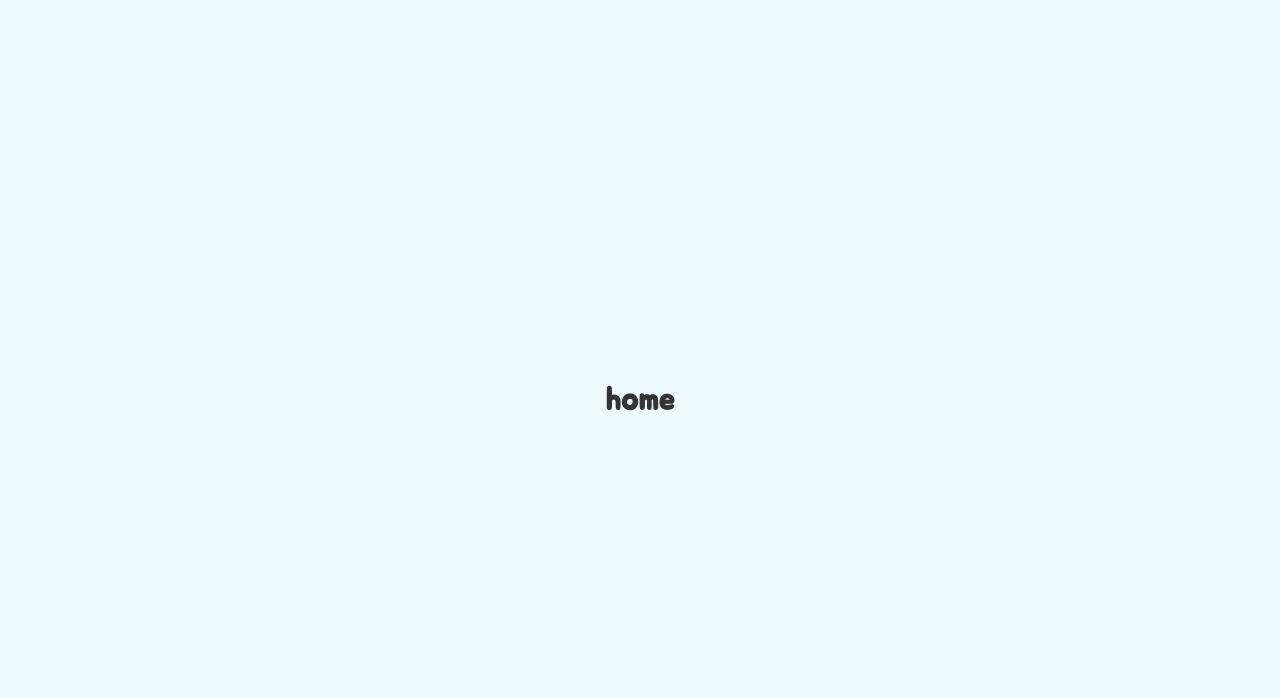
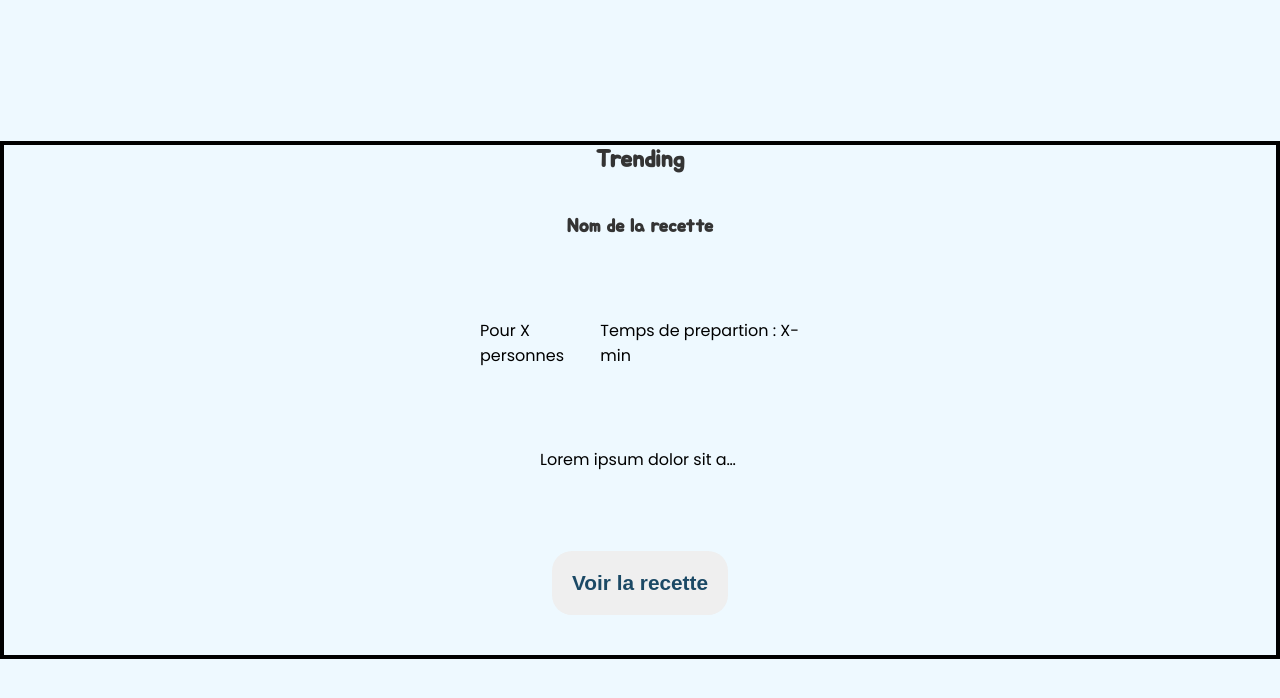
Before and after one commit to MamiThon/Front, a Vue app in the folder mamithon/: page / in a window 1280 px wide. Shown: the top 698 px of the page. Built offline with nearby package versions, Linux system fonts and the light colour scheme.

Commit message:
🚧| add trending section in home page

```diff
--- /dev/null
+++ b/mamithon/src/components/trending.vue
@@ -0,0 +1,108 @@
+<template>
+    <div class="content-trend">
+        <h2 class="title-trend">
+            Trending
+        </h2>
+        <div class="content-card-recettes">
+            <div class="card">
+                <h3> Nom de la recette</h3>
+                <span class="info">
+                    <p>Pour X personnes</p>
+                    <p>Temps de prepartion : X-min</p>
+                </span>
+                <p class="Step">
+                    Lorem ipsum dolor sit amet consectetur adipisicing elit. Fugiat atque quo aperiam cupiditate reiciendis
+                    enim eaque iste dolorum illum, ducimus ut voluptatem esse nihil sint voluptate dolores. Possimus,
+                    molestiae molestias! Lorem ipsum dolor sit amet consectetur adipisicing elit. Quasi doloremque obcaecati
+                    laudantium facere eos facilis labore porro, perferendis dolor eum consectetur fugiat. Incidunt
+                    consequuntur temporibus adipisci sunt. Earum, dolore fugit.
+                </p>
+                <button>
+                    Voir la recette
+                </button>
+            </div>
+        </div>
+    </div>
+</template>
+
+<script>
+
+export default {
+    name: "trendingRecipes",
+    components: {
+    },
+
+};
+
+</script>
+
+<style scoped>
+.content-trend {
+    display: flex;
+    flex-direction: column;
+    align-items: center;
+    justify-content: flex-start;
+    width: 100vw;
+    height: auto;
+    border: 4px solid black; /* A SUPPRIMER (pour voir les separation) */
+    /* background-color: fuchsia; */
+}
+
+.content-card-recettes {
+    display: flex;
+    flex-direction: row;
+    align-items: center;
+    justify-content: space-around;
+    width: 100%;
+    height: auto;
+    /* background-color: blue; */
+    overflow-x: scroll;
+}
+
+.card {
+    display: flex;
+    flex-direction: column;
+    align-items: center;
+    justify-content: space-around;
+    width: 20rem;
+    height: 30rem;
+    /* background-color: green; */
+    border-radius: 50px;
+}
+
+.info {
+    display: flex;
+    flex-direction: row;
+    align-items: center;
+    justify-content: space-around;
+    width: 100%;
+    height: auto;
+    /* background-color: yellow; */
+}
+
+.info p {
+    font-size: 1rem;
+}
+
+.Step {
+    /* background-color: red; */
+    position: relative;
+    overflow: hidden;
+    text-overflow: ellipsis;
+    white-space: nowrap;
+    max-width: 200px;
+}
+
+button {
+    border: none;
+    outline: none;
+    width: 11rem;
+    height: 4rem;
+    border-radius: 20px;
+    /* background-color: var(--var-color3); */
+    /* box-shadow: 0px 4px 4px 0px rgba(30, 64, 84, 0.55); */
+    font-size: 1.3rem;
+    font-weight: bold;
+    color: var(--var-color);
+}
+</style>
--- a/mamithon/src/pages/home-page.vue
+++ b/mamithon/src/pages/home-page.vue
@@ -1,16 +1,16 @@
 <template>
-    <div>
-        <h1>home</h1>
-    </div>
+    <trendingComponent/>
 </template>
 
 
 <script>
+import trendingComponent from '@/components/trending.vue';
 
 
 export default {
     name: "homePage",
     components: {
+        trendingComponent,
 
     },
 };
```
